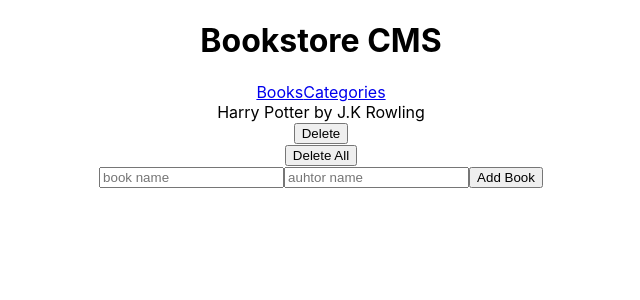
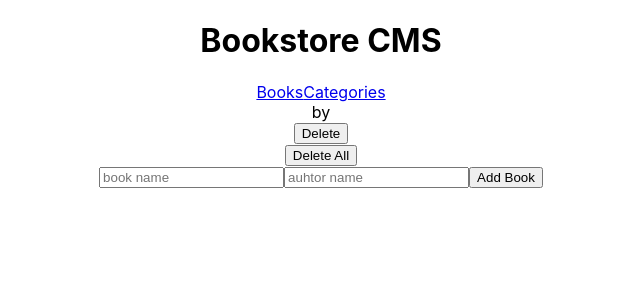
Before and after one commit to jonathanmunamire/Bookstore, a React (Create React App) app: page / in a window 1280 px wide. Shown: the top 300 px of the page, without its empty margins (319-959 px from the left). Built offline with nearby package versions, Linux system fonts and the light colour scheme.

Commit message:
Add Store to React

```diff
--- a/src/components/books.js
+++ b/src/components/books.js
@@ -1,14 +1,14 @@
+import { useSelector } from 'react-redux';
 import React from 'react';
 import Form from './form';
 import Book from './book';
 
 const Books = () => {
-  const name = 'Harry Potter';
-  const author = 'J.K Rowling';
+  const booksArray = useSelector((state) => state);
   return (
     <div>
       <div>
-        <Book name={name} author={author} />
+        <Book arr={booksArray} />
         <button type="button">Delete All</button>
       </div>
       <Form />
--- a/src/index.js
+++ b/src/index.js
@@ -2,13 +2,17 @@ import React from 'react';
 import ReactDOM from 'react-dom/client';
 import './index.css';
 import { BrowserRouter } from 'react-router-dom';
+import { Provider } from 'react-redux';
+import store from './redux/configureStore';
 import App from './App';
 
 const root = ReactDOM.createRoot(document.getElementById('root'));
 root.render(
-  <React.StrictMode>
-    <BrowserRouter>
-      <App />
-    </BrowserRouter>
-  </React.StrictMode>,
+  <Provider store={store}>
+    <React.StrictMode>
+      <BrowserRouter>
+        <App />
+      </BrowserRouter>
+    </React.StrictMode>
+  </Provider>,
 );
--- a/src/redux/books/books.js
+++ b/src/redux/books/books.js
@@ -5,18 +5,18 @@ const initialState = [
   {
     id: 1,
     title: 'Harry Potter',
-    author: 'J.K. Rowling'
+    author: 'J.K. Rowling',
   },
   {
     id: 2,
     title: 'Ice and Fire',
-    author: 'R.R. Martin'
+    author: 'R.R. Martin',
   },
   {
     id: 3,
     title: 'Les Miserables',
-    author: 'Victor Hugo'
-  }
+    author: 'Victor Hugo',
+  },
 ];
 const bookId = 0;
 
--- a/src/redux/configureStore.js
+++ b/src/redux/configureStore.js
@@ -1,13 +1,12 @@
-import { combineReducers } from 'redux';
-import { configureStore } from '@reduxjs/toolkit';
+import { combineReducers, createStore } from 'redux';
 import bookReducer from './books/books';
 import statusReducer from './categories/categories';
 
-combineReducers({
+const myReducers = combineReducers({
   bookReducer,
   statusReducer,
 });
 
-const store = configureStore(combineReducers);
+const store = createStore(myReducers);
 
 export default store;
```
